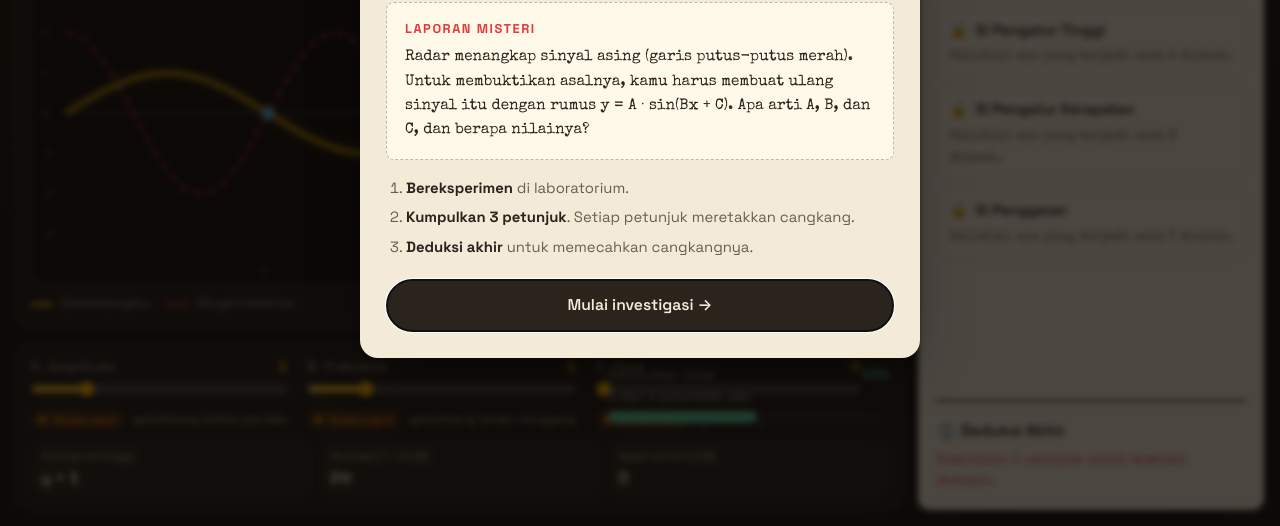
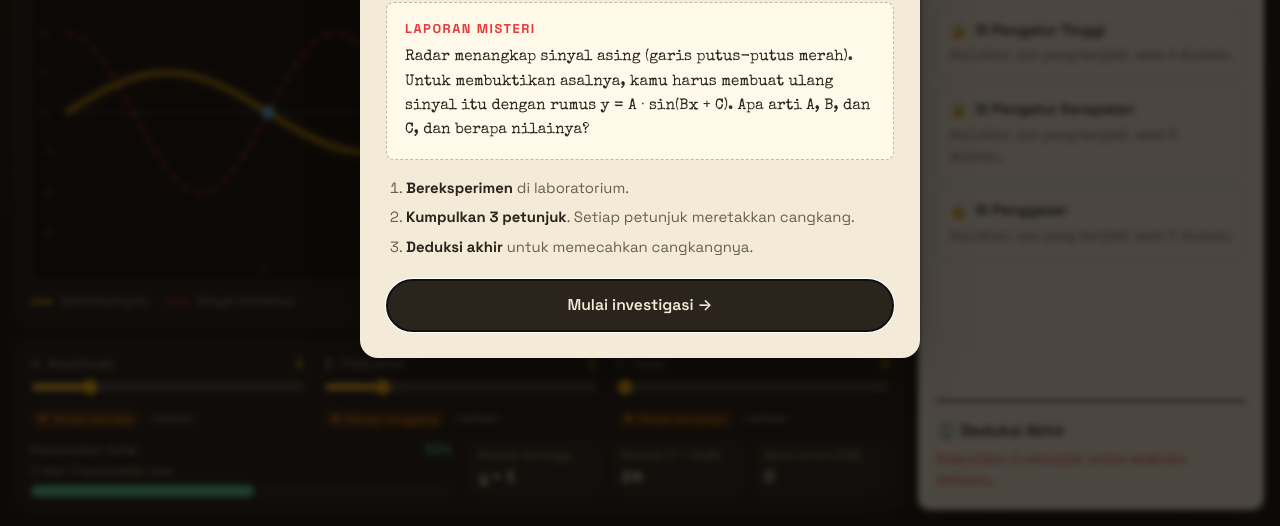
Before and after one commit to OsvaldoUrian/Horizon, a plain HTML site: page kasus-gelombang.html in a window 1280 px wide. Shown: the part 274-800 px from the top of the page. Drawn offline with nearby package versions, Linux system fonts and the light colour scheme.

Commit message:
Perbaiki slider yang bergeser saat di-drag di kasus gelombang
Penyebab: lebar kolom slider mengikuti panjang teks status di bawahnya.
Saat slider digeser, teks berganti ("cocok dengan sinyal" vs
"gelombang terlalu ke kanan"), lebar kolom berubah, sehingga slider
yang sedang di-drag ikut memanjang/bergeser di bawah kursor. Terukur:
slider C berubah posisi/lebar 27 kali (lebar 176-264px).

Perbaikan:
- Kolom slider dan angka hasil selalu sama lebar dan tidak mengikuti
  isi teks (berlaku untuk jumlah slider berapa pun di kasus baru)
- Teks status diringkas agar muat satu baris tanpa terpotong:
  "[Terlalu renggang] naikkan", "[Pas] cocok". Kalimat lengkap tetap
  ada untuk pembaca layar dan tooltip.
- Meter kecocokan turun ke baris angka hasil di layar sedang supaya
  slider mendapat satu baris penuh

Diaudit di 288 kombinasi slider pada 1280x720, 1440x900, 1912x945, dan
320x568: posisi/lebar slider dan ukuran grafik tidak berubah, tidak ada
teks status yang terpotong. Parabola dan arsip juga dicek tetap stabil.

```diff
--- a/css/permainan.css
+++ b/css/permainan.css
@@ -81,7 +81,9 @@ body.game .trial-lock { flex: 1; overflow: auto; padding-top: 40px; }
 #panel-kontrol .readout small { font-size: .72rem; }
 #panel-kontrol .readout b { font-size: 1rem; }
 #panel-kontrol .formula { flex: 1 1 300px; padding: 7px 12px; font-size: .82rem; }
-#panel-kontrol .meter { flex: 1 1 240px; }
+/* Meter cukup lebar sehingga di layar sedang ia turun ke baris angka hasil,
+   memberi slider satu baris penuh (teks status tidak terpotong) */
+#panel-kontrol .meter { flex: 1 1 340px; }
 #panel-kontrol .meter-top { margin-bottom: 4px; font-size: .84rem; }
 #panel-kontrol .guess-log { flex: 1 1 100%; order: 5; overflow-y: auto; }
 #panel-kontrol .param-status { margin-top: 4px; flex-wrap: nowrap; white-space: nowrap; font-size: .76rem; overflow: hidden; }
@@ -92,6 +94,16 @@ body.game .trial-lock { flex: 1; overflow: auto; padding-top: 40px; }
    tinggi panel. Kalau tinggi berubah, area simulasi ikut berubah dan canvas digambar
    ulang berkali-kali saat slider digeser = layar bergetar. Jadi semuanya diberi tinggi tetap. */
 #panel-kontrol > * { min-width: 0; }
+/* Kolom slider & angka hasil SELALU sama lebar, berapa pun jumlahnya, dan tidak ikut
+   melebar mengikuti panjang teks. Tanpa ini, teks status ("cocok dengan sinyal" vs
+   "gelombang terlalu ke kanan") mengubah lebar kolom, sehingga slider yang sedang
+   di-drag ikut bergeser/memanjang di bawah kursor = bergetar. */
+#panel-kontrol .controls, #panel-kontrol .readouts {
+  grid-template-columns: none; grid-auto-flow: column; grid-auto-columns: minmax(0, 1fr);
+}
+#panel-kontrol .control, #panel-kontrol .readout { min-width: 0; }
+#panel-kontrol .control input[type="range"], #panel-kontrol .control select { min-width: 0; max-width: 100%; }
+#panel-kontrol .param-status { text-overflow: ellipsis; }
 .param-status { height: 22px; min-height: 22px; align-items: center; }
 .param-status .pill { height: 20px; line-height: 20px; box-sizing: border-box; }
 @media (min-width: 900px) {
@@ -101,6 +113,9 @@ body.game .trial-lock { flex: 1; overflow: auto; padding-top: 40px; }
     white-space: nowrap; overflow: hidden; text-overflow: ellipsis;
   }
   #panel-kontrol .guess-log { height: 30px; }
+  /* Status satu baris dengan "…" bila kepanjangan (flex tidak mendukung ellipsis) */
+  #panel-kontrol .param-status { display: block; line-height: 22px; }
+  #panel-kontrol .param-status .pill { display: inline-flex; vertical-align: middle; margin-right: 6px; }
 }
 .game-visual .lab-head > * { white-space: nowrap; overflow: hidden; text-overflow: ellipsis; min-width: 0; }
 .game-visual .bs-status {
@@ -231,13 +246,13 @@ body.game .solved.show.dismissed { display: none; }
   #panel-deduksi .final { margin-top: 0; border-top: 0; padding-top: 0; }
 
   #panel-kontrol { padding: 12px; gap: 10px; }
-  #panel-kontrol .controls { grid-template-columns: 1fr; gap: 8px; }
-  #panel-kontrol .control { display: grid; grid-template-columns: minmax(118px, 40%) 1fr; align-items: center; gap: 2px 10px; }
+  #panel-kontrol .controls { grid-auto-flow: row; grid-template-columns: minmax(0, 1fr); gap: 8px; }
+  #panel-kontrol .control { display: grid; grid-template-columns: minmax(118px, 40%) minmax(0, 1fr); align-items: center; gap: 2px 10px; }
   #panel-kontrol .control label { margin: 0; font-size: .8rem; gap: 6px; }
   #panel-kontrol .control .param-status { grid-column: 1 / -1; margin-top: 0; font-size: .75rem; }
   #panel-kontrol .lab-actions { flex: 1 1 100%; }
   #panel-kontrol .lab-actions .btn { flex: 1; justify-content: center; padding: 10px 12px; }
-  #panel-kontrol .readouts { flex: 1 1 100%; grid-template-columns: repeat(3, 1fr); gap: 6px; }
+  #panel-kontrol .readouts { flex: 1 1 100%; gap: 6px; }
   #panel-kontrol .readout { padding: 6px 8px; }
   #panel-kontrol .readout small { font-size: .68rem; }
   #panel-kontrol .readout b { font-size: .92rem; }
--- a/js/gelombang.js
+++ b/js/gelombang.js
@@ -16,11 +16,13 @@
   // Indikator per parameter: bandingkan tiap slider dengan target secara terpisah,
   // supaya A yang sudah benar tetap terlihat "Pas" walau B atau C masih salah.
   // Hanya arah (terlalu besar/kecil) yang ditampilkan, angka jawabannya tidak.
+  // Teks dibuat pendek agar muat satu baris di kolom slider (lihat css/permainan.css).
   const PARAMS = [
-    { key: "A", el: "#amp-status", high: "gelombang terlalu tinggi", low: "gelombang terlalu pendek" },
-    { key: "B", el: "#freq-status", high: "gelombang terlalu rapat", low: "gelombang terlalu renggang" },
-    { key: "C", el: "#phase-status", high: "gelombang terlalu ke kiri", low: "gelombang terlalu ke kanan" }
+    { key: "A", el: "#amp-status", high: "terlalu tinggi", low: "terlalu pendek" },
+    { key: "B", el: "#freq-status", high: "terlalu rapat", low: "terlalu renggang" },
+    { key: "C", el: "#phase-status", high: "terlalu ke kiri", low: "terlalu ke kanan" }
   ];
+  const cap = (s) => s.charAt(0).toUpperCase() + s.slice(1);
   const stateOf = (p, key) => (p[key] === TARGET[key] ? "ok" : p[key] > TARGET[key] ? "high" : "low");
 
   function updateStatus(p) {
@@ -30,9 +32,15 @@
       if (state === "ok") ok++;
       if (el.dataset.state === state) return; // teks sama, jangan dibacakan ulang
       el.dataset.state = state;
+      // Kalimat lengkap untuk pembaca layar & tooltip; yang terlihat versi ringkas
+      const full = state === "ok"
+        ? `${q.key} pas, cocok dengan sinyal`
+        : `${q.key} ${state === "high" ? "terlalu besar" : "terlalu kecil"}: gelombang ${q[state]}`;
+      el.title = full;
+      el.setAttribute("aria-label", full);
       el.innerHTML = state === "ok"
-        ? '<span class="pill">✓ Pas</span> cocok dengan sinyal'
-        : `<span class="pill">${state === "high" ? "Terlalu besar" : "Terlalu kecil"}</span> ${q[state]}`;
+        ? '<span class="pill">✓ Pas</span> cocok'
+        : `<span class="pill">${cap(q[state])}</span> ${state === "high" ? "turunkan" : "naikkan"}`;
     });
     $("#params-ok").textContent = `${ok} dari 3 parameter pas`;
   }
@@ -132,7 +140,7 @@
     if (game.solved) return game.say("Kasus ini sudah terpecahkan. Kerja bagus!");
     if (document.getElementById("final").classList.contains("locked")) return;
     const p = val();
-    const off = PARAMS.filter((q) => stateOf(p, q.key) !== "ok").map((q) => q[stateOf(p, q.key)].replace("gelombang ", ""));
+    const off = PARAMS.filter((q) => stateOf(p, q.key) !== "ok").map((q) => q[stateOf(p, q.key)]);
     if (!off.length) {
       game.say("✔ Sinyal cocok 100%! Asal sinyal terbukti.");
       game.solve();
```
